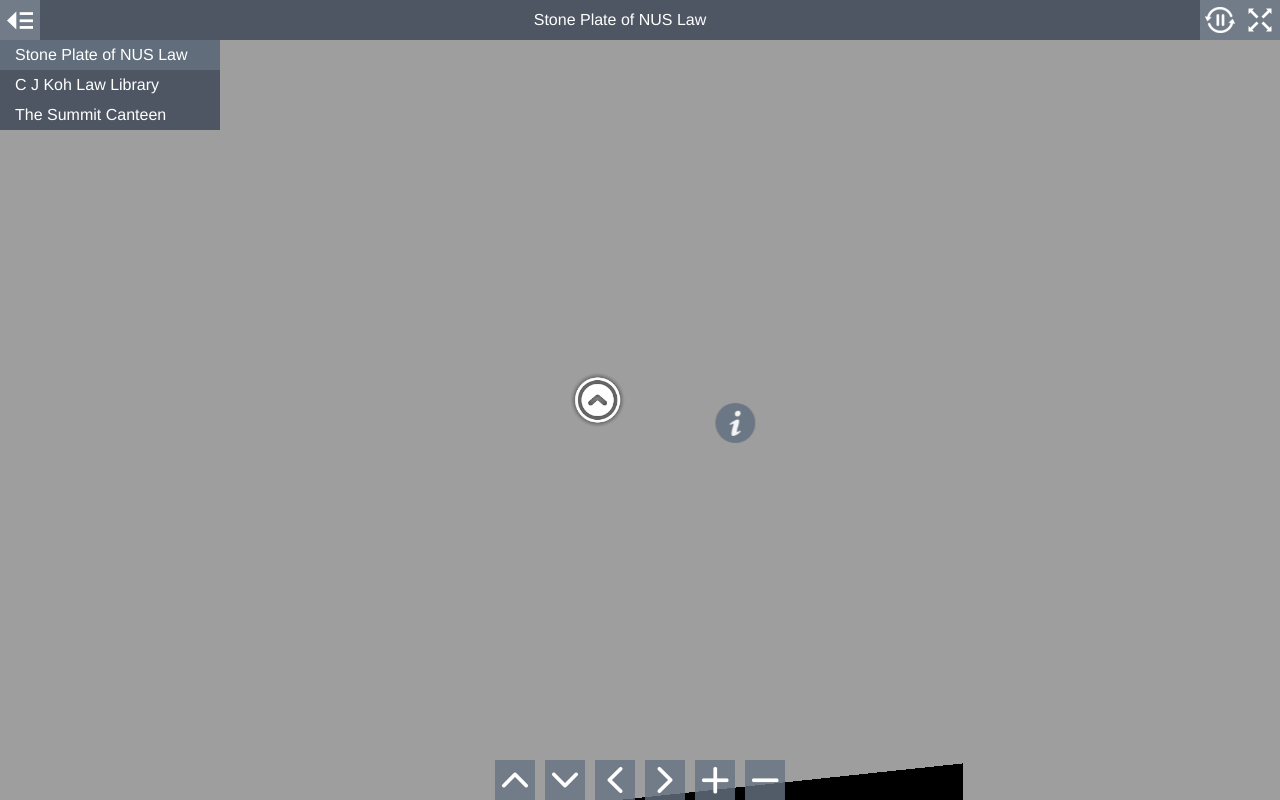
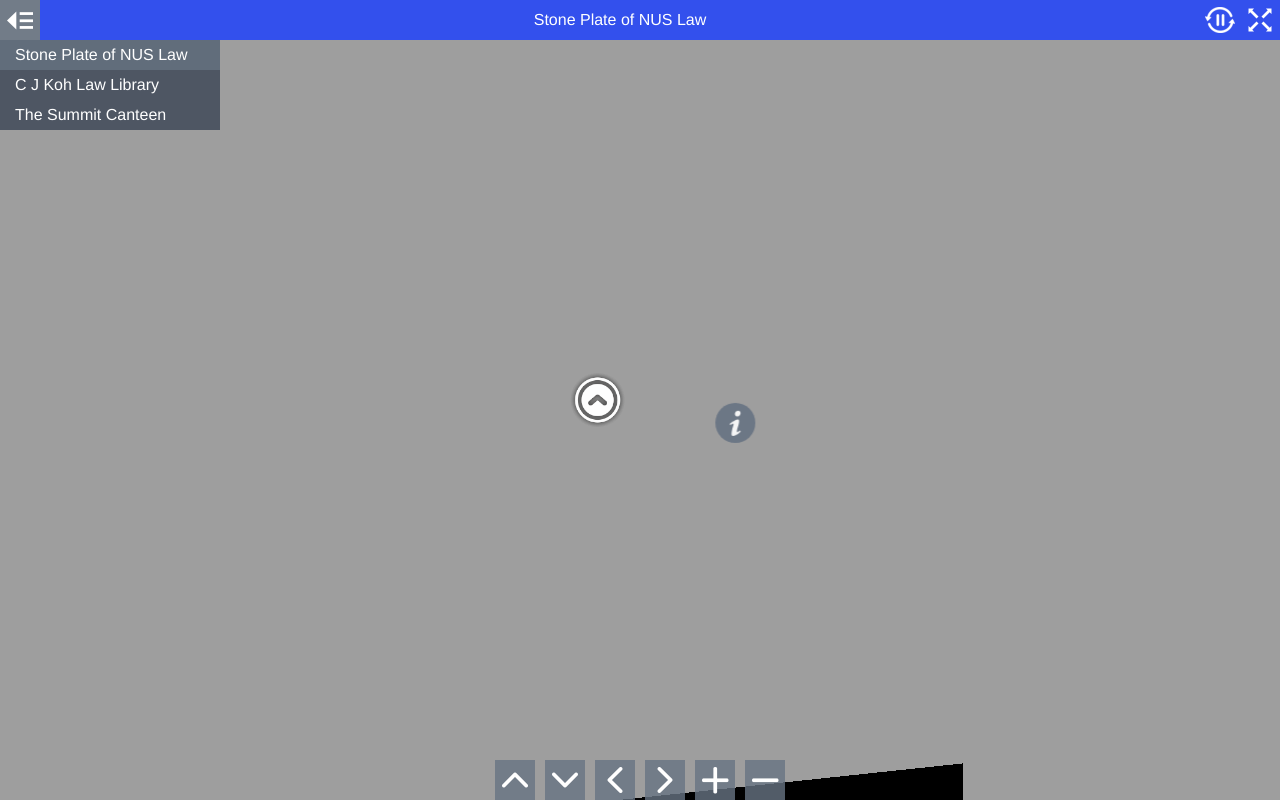
Before and after one commit to CFGCHL/Tour-of-Faculty-13-May-2022, a plain HTML site: page index.html in a window 1280 px wide. Drawn offline with Linux system fonts and the light colour scheme; animation ran at ten frames a second.

Commit message:
Update style.css

```diff
--- a/style.css
+++ b/style.css
@@ -79,8 +79,8 @@ body.multiple-scenes.mobile #titleBar {
   height: 100%;
   line-height: 30px;
   padding: 5px;
-  background-color: rgb(58,68,84);
-  background-color: rgba(58,68,84,0.8);
+  background-color: rgb(39,72,245);
+  background-color: rgba(39,72,245,0.9);
   overflow: hidden;
   text-overflow: ellipsis;
   white-space: nowrap;
@@ -103,8 +103,8 @@ body.multiple-scenes.mobile #titleBar {
   width: 40px;
   height: 40px;
   padding: 5px;
-  background-color: rgb(103,115,131);
-  background-color: rgba(103,115,131,0.8);
+  background-color: rgb(39,72,245);
+  background-color: rgba(39,72,245,0.9);
 }
 
 .mobile #fullscreenToggle {
@@ -153,8 +153,8 @@ body.fullscreen-enabled #fullscreenToggle {
   width: 40px;
   height: 40px;
   padding: 5px;
-  background-color: rgb(103,115,131);
-  background-color: rgba(103,115,131,0.8);
+  background-color: rgb(39,72,245);
+  background-color: rgba(39,72,245,0.9);
 }
 
 .mobile #autorotateToggle {
```
